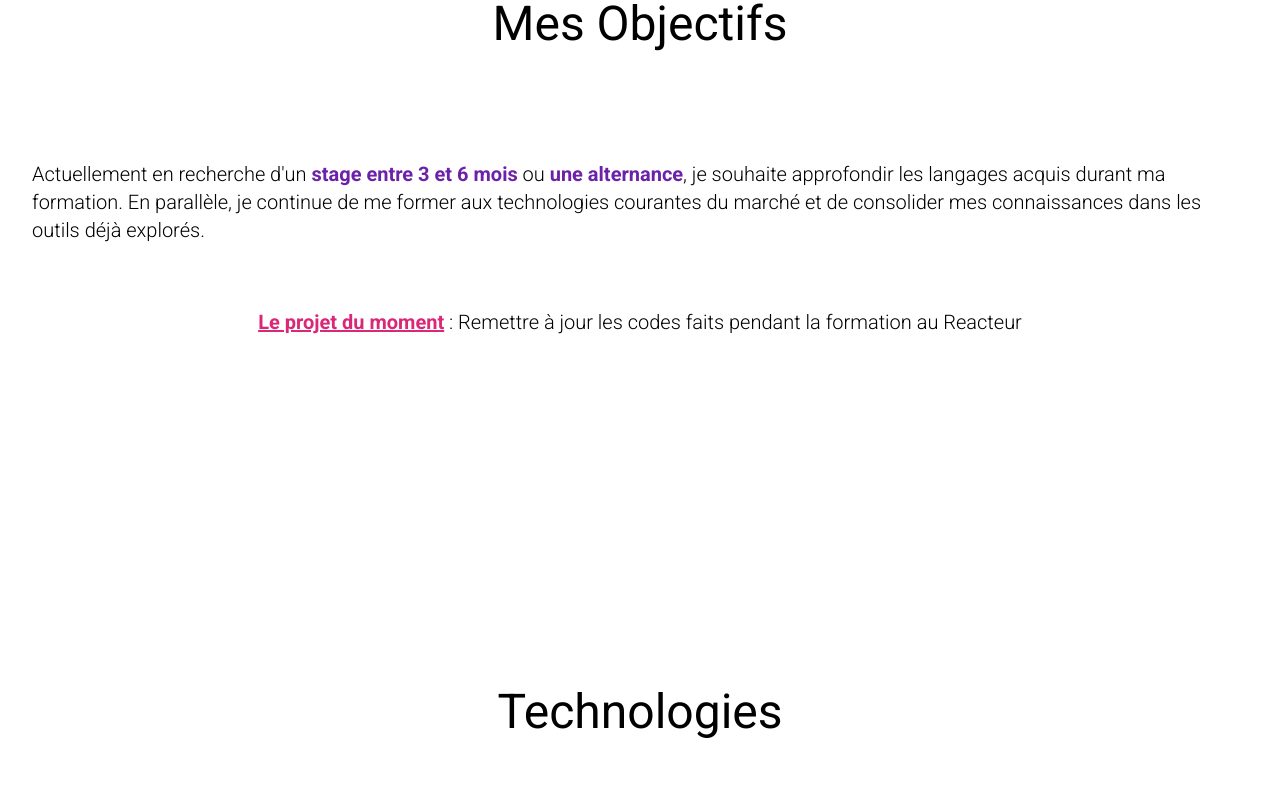
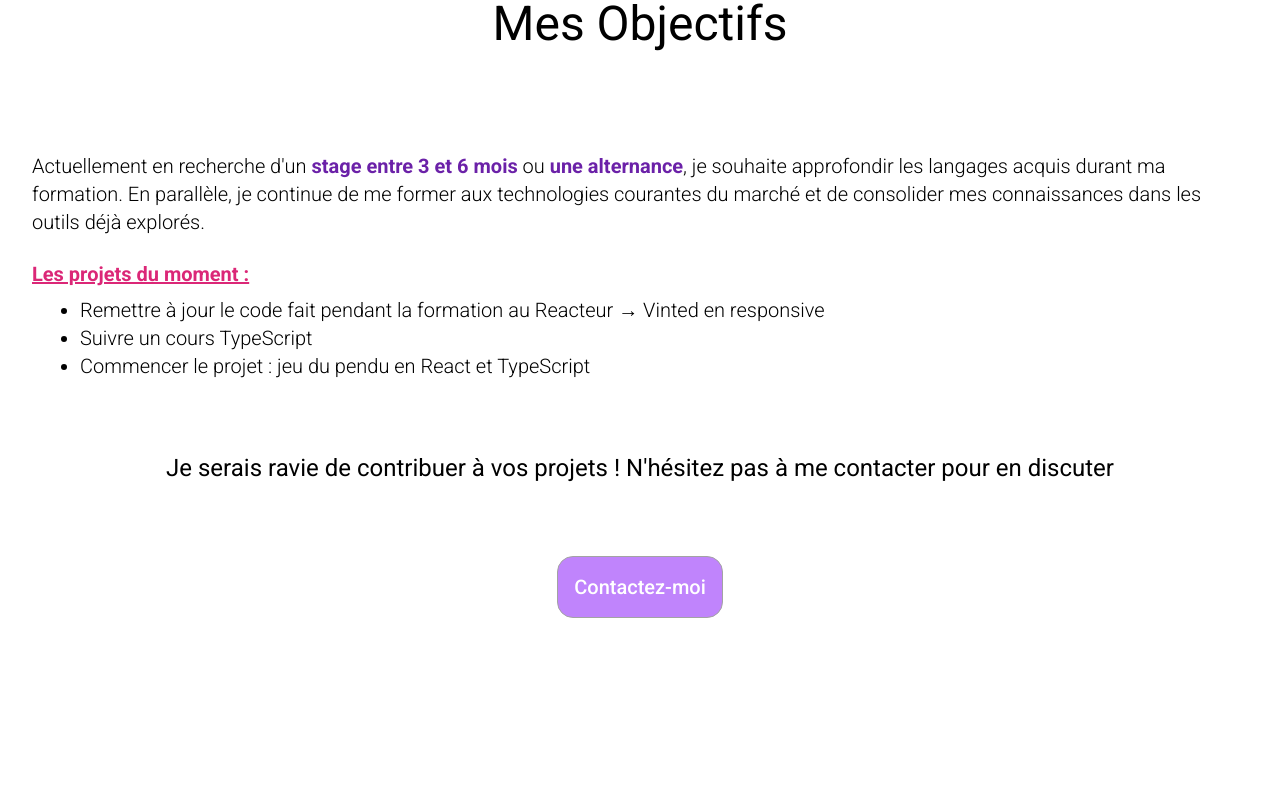
Before and after one commit to luciehelias/react-portfolio, a React (Vite) app: page / in a window 1280 px wide. Shown: the part 1660-2460 px from the top of the page. Built offline with nearby package versions, Linux system fonts and the light colour scheme.

Commit message:
add call to action inside objective

```diff
--- a/src/assets/components/Experience.jsx
+++ b/src/assets/components/Experience.jsx
@@ -58,7 +58,7 @@ const Experience = () => {
                 {experience.technologies?.map((tech, index) => (
                   <span
                     key={index}
-                    className="rounded bg-pink-200 px-2 py-1 text-sm font-medium text-purple-800 "
+                    className="rounded bg-purple-400 text-white px-2 py-1 text-sm font-medium  "
                   >
                     {tech}
                   </span>
@@ -66,7 +66,7 @@ const Experience = () => {
                 {experience.competence?.map((competence, index) => (
                   <span
                     key={index}
-                    className="rounded bg-lime-400 px-2 py-1 text-sm font-medium  "
+                    className="rounded bg-pink-200 text-purple-800  px-2 py-1 text-sm font-medium  "
                   >
                     {competence}
                   </span>
--- a/src/assets/components/Objective.jsx
+++ b/src/assets/components/Objective.jsx
@@ -16,7 +16,7 @@ const Objective = () => {
           whileInView={{ opacity: 1, x: 0 }}
           initial={{ opacity: 0, x: 100 }}
           transition={{ duration: 1.4 }}
-          className="my-2 pb-4 lg:py-6 font-light whitespace-pre-line text-l lg:text-xl"
+          className="my-2 lg:py-4 font-light whitespace-pre-line text-l lg:text-xl"
         >
           Actuellement en recherche d'un{" "}
           <span className="font-bold text-purple-800">
@@ -32,13 +32,37 @@ const Objective = () => {
           whileInView={{ opacity: 1, x: 0 }}
           initial={{ opacity: 0, x: 100 }}
           transition={{ duration: 1.4 }}
-          className="lg:my-2 lg:py-6 font-light whitespace-pre-line text-l lg:text-xl text-center"
+          className="font-light whitespace-pre-line text-l lg:text-xl"
         >
           <span className="underline text-pink-600 font-bold">
-            Le projet du moment
+            Les projets du moment :
           </span>{" "}
-          : Remettre à jour les codes faits pendant la formation au Reacteur
+          <ul className="list-disc ml-6 lg:ml-12 mt-2">
+            <li>
+              Remettre à jour le code fait pendant la formation au Reacteur →
+              Vinted en responsive
+            </li>
+            <li>Suivre un cours TypeScript</li>
+            <li>Commencer le projet : jeu du pendu en React et TypeScript</li>
+          </ul>
         </motion.p>
+        <div className="flex justify-center items-center flex-col">
+          <motion.p
+            whileInView={{ opacity: 1, x: 0 }}
+            initial={{ opacity: 0, x: 100 }}
+            transition={{ duration: 1.4 }}
+            className="my-12 pb-4 lg:py-6 whitespace-pre-line text-l lg:text-2xl font-normal"
+          >
+            Je serais ravie de contribuer à vos projets ! N'hésitez pas à me
+            contacter pour en discuter
+          </motion.p>
+          <a
+            href="#contact"
+            className="border border-neutral-400 rounded-2xl p-4 bg-purple-400 text-white text-xl font-medium text-center hover:scale-125 transition delay-150 duration-300 ease-in-out"
+          >
+            Contactez-moi
+          </a>
+        </div>
       </div>
     </div>
   );
--- a/src/assets/components/Projects.jsx
+++ b/src/assets/components/Projects.jsx
@@ -97,7 +97,7 @@ const Projects = () => {
                 {project.technologies.map((tech, index) => (
                   <span
                     key={index}
-                    className="rounded bg-pink-200 px-2 py-1 text-sm font-medium text-purple-800"
+                    className="rounded bg-purple-400 text-white px-2 py-1 text-sm font-medium "
                   >
                     {tech}
                   </span>
--- a/src/assets/constants/index.js
+++ b/src/assets/constants/index.js
@@ -28,22 +28,6 @@ export const EXPERIENCES = [
       "Disponible de suite pour intégrer une entreprise et ainsi évoluer aux côtés de professionnels tout en apportant mon énergie et mes compétences à vos projets.",
   },
   {
-    year: "2024 - Maintenant",
-    role: "Formation : Dévéloppeuse Full Stack",
-    image: Learning,
-    company: "Autodidacte",
-    description:
-      "Je me forme de manière autodidacte sur différentes plateformes telles que Frontend Mentor, OpenClassrooms, Youtube ou encore en suivant des formations payantes de développeurs tels que Traversy Media.",
-    technologies: [
-      "HTML",
-      "CSS",
-      "Javascript",
-      "React.js",
-      "Typescript",
-      "Tailwind",
-    ],
-  },
-  {
     year: "Septembre 2024",
     role: "MVP : Dévéloppeuse Full Stack",
     image: Padel,
@@ -68,6 +52,29 @@ export const EXPERIENCES = [
     company: "Le Reacteur",
     description: `J'ai suivi une formation intense chez Le Reacteur qui est un bootcamp principalement sur React et React Native. J'ai pu travailler sur différents projets utilisant des stacks différentes. À la fin de la formation, j'ai également créé une application full stack qui reprend les codes d'une grande entreprise de Fast Food. `,
     technologies: ["React Native", "CSS", "Figma", "Node.js", "Express"],
+    competence: [
+      "Rigueur",
+      "Capacité d'apprentissage rapide",
+      "Adaptabilité",
+      "Créativité",
+    ],
+  },
+  {
+    year: "Janvier 2024 - Maintenant",
+    role: "Formation : Dévéloppeuse Web",
+    image: Learning,
+    company: "Autodidacte",
+    description:
+      "Je me forme de manière autodidacte sur différentes plateformes telles que Frontend Mentor, OpenClassrooms, Youtube ou encore en suivant des formations payantes de développeurs tels que Traversy Media.",
+    technologies: [
+      "HTML",
+      "CSS",
+      "Javascript",
+      "React.js",
+      "Typescript",
+      "Tailwind",
+    ],
+    competence: ["Autonomie", "Curiosité"],
   },
   {
     year: " Mars 2017 - Maintenant ",
@@ -82,6 +89,7 @@ export const EXPERIENCES = [
       "Travail en équipe",
       "Gestion du stress",
       "Polyvalence",
+      "Anglais",
     ],
   },
   {
```
